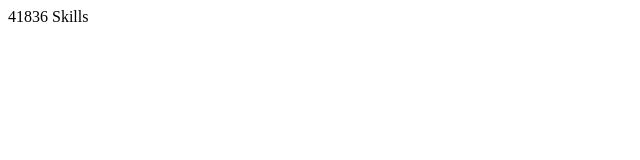
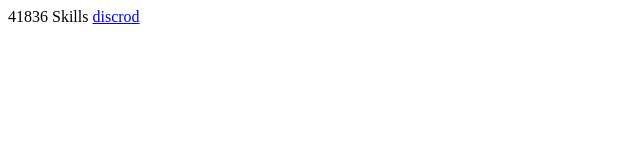
Before and after one commit to adabru/hhskills, a plain HTML site: page index.html in a window 1280 px wide. Shown: the full height of the page, 0-640 px from the left. Drawn offline with Linux system fonts and the light colour scheme.

Commit message:
discord link

```diff
--- a/index.html
+++ b/index.html
@@ -1 +1,2 @@
 <ht>41836 Skills</ht>
+<a href="https://discord.gg/RZ2zRpu">discrod</a>
```
